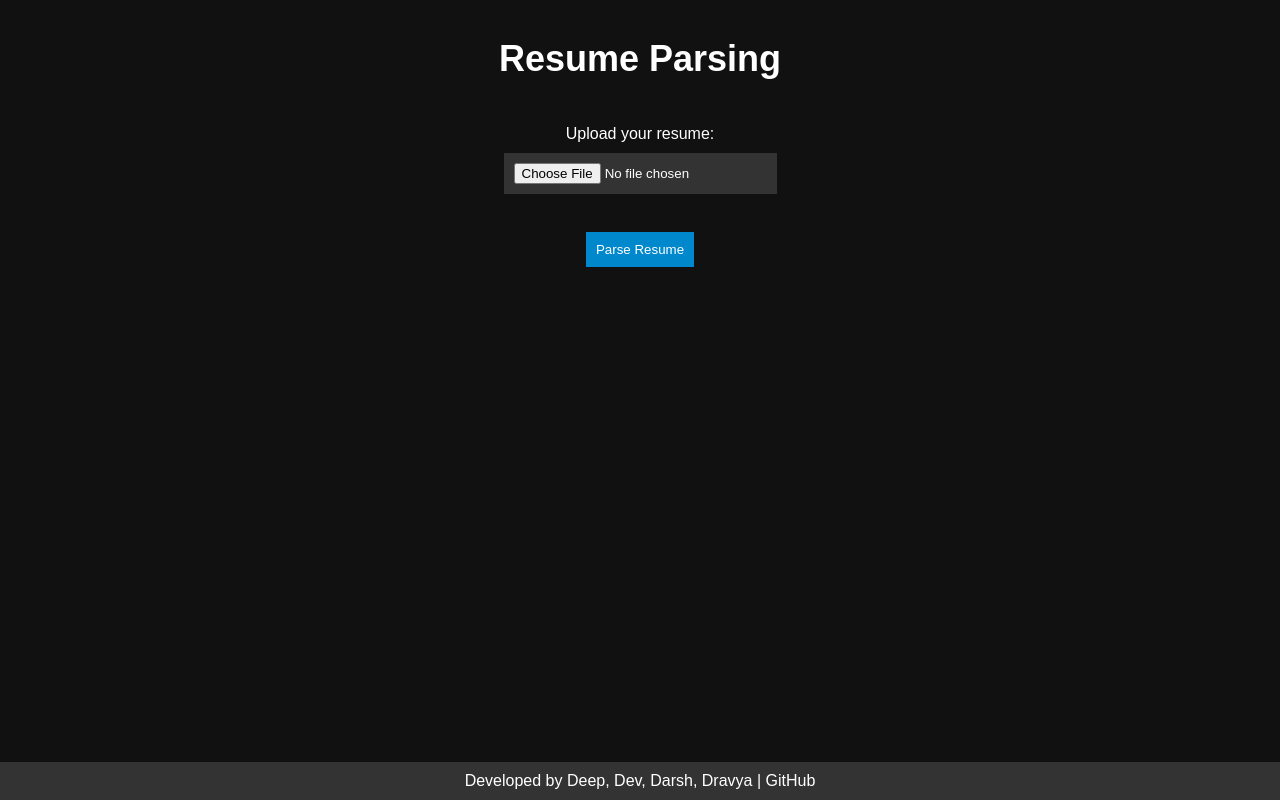
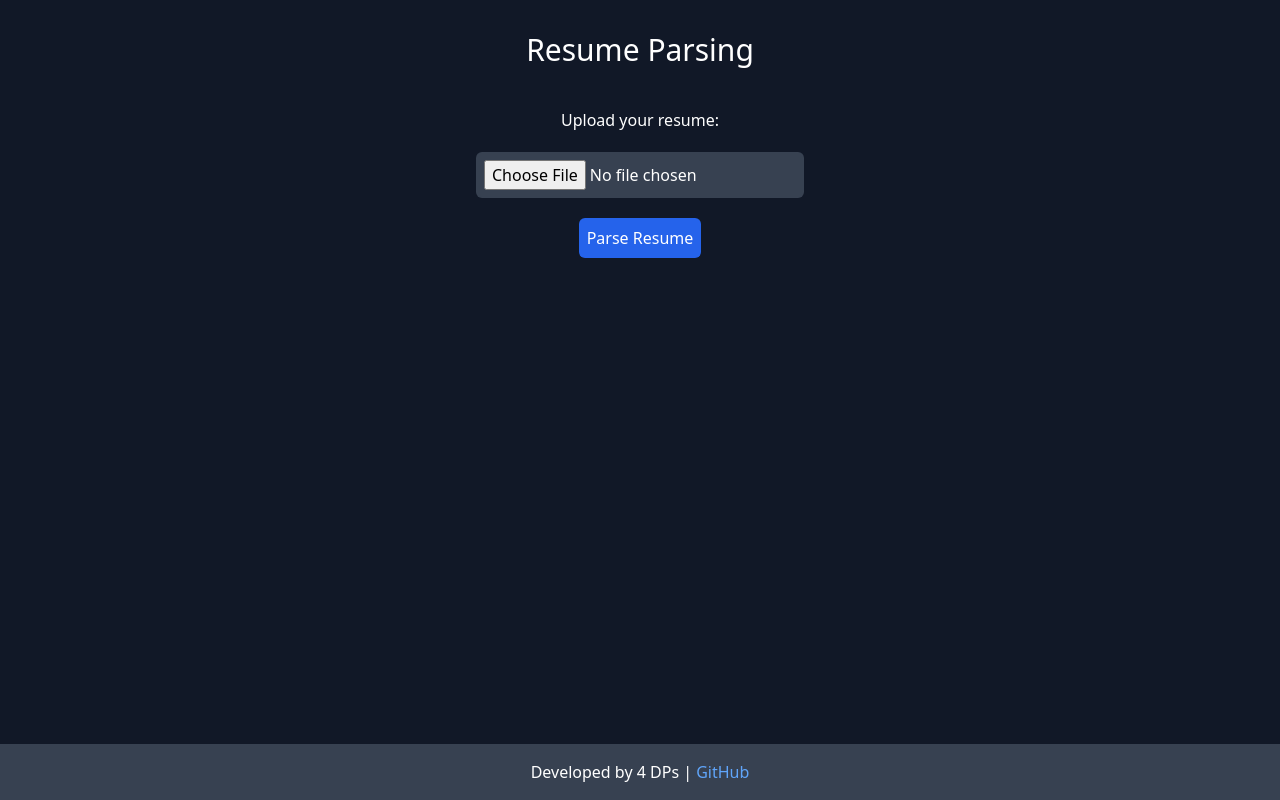
Before and after one commit to Deep4GB/Resume-NLP-Parser, a Flask app: page / in a window 1280 px wide. Run offline with Flask 3, Linux system fonts and the light colour scheme; some libraries are stand-ins or nearby versions.

Commit message:
frontend updated

```diff
--- a/templates/index.html
+++ b/templates/index.html
@@ -1,94 +1,138 @@
 <!DOCTYPE html>
-<html>
+<html lang="en">
 <head>
+    <meta charset="UTF-8">
+    <meta name="viewport" content="width=device-width, initial-scale=1.0">
     <title>Resume Parsing</title>
-    <style>
-        body {
-            font-family: 'Graphik', sans-serif;
-            background-color: #111;
-            color: #fff;
-            margin: 0;
-            padding: 0;
-            text-align: center;
-            display: flex;
-            flex-direction: column;
-            min-height: 100vh;
+    <link href="https://cdn.jsdelivr.net/npm/tailwindcss@2.2.19/dist/tailwind.min.css" rel="stylesheet">
+    <script src="https://cdn.jsdelivr.net/npm/chart.js@3.7.0/dist/chart.min.js"></script>
+</head>
+<body class="bg-gray-900 text-white min-h-screen flex flex-col">
+
+    <h1 class="text-3xl mt-8 text-center">Resume Parsing</h1>
+
+    <form method="POST" action="/upload" enctype="multipart/form-data" class="text-center mt-10" id="resume-form">
+        <label for="resume_file" class="block mb-5">Upload your resume:</label>
+        <input type="file" name="resume_file" class="bg-gray-700 text-white p-2 rounded-md">
+        <br>
+        <button type="submit" class="bg-blue-600 text-white p-2 rounded-md cursor-pointer mt-5" id="parse-button">
+            Parse Resume
+        </button>
+    </form>
+
+    <div id="loading" class="hidden text-center mt-10">
+        <p class="text-xl">Parsing your resume...</p>
+        <div class="animate-spin mt-4 mx-auto text-blue-600">&#9696;</div>
+    </div>
+
+    <div id="results" class="hidden text-center mt-6">
+        <h2 class="text-xl">Parsed Resume Information:</h2>
+        <div class="flex justify-center mt-4">
+            <div class="w-1/2 bg-gray-800 p-4 rounded-md ml-8">
+                <ul class="text-left" id="parsed-data">
+                    <!-- Parsed data will be displayed here dynamically using JavaScript -->
+                </ul>
+            </div>
+            <div class="w-1/2 bg-gray-800 p-4 rounded-md ml-6 mr-8">
+                <!-- Placeholder for your graph -->
+                <div class="bg-blue-600 h-32 rounded-md mb-4">Graph Placeholder</div>
+                <!-- Placeholder for your rating -->
+                <div class="bg-yellow-500 h-10 rounded-md">Rating Placeholder</div>
+            </div>
+        </div>
+        <button type="button" class="bg-blue-600 text-white p-2 rounded-md cursor-pointer mx-auto mt-8" id="parse-another-button">
+            Parse Another Resume
+        </button>
+    </div>
+
+    <div class="w-10% mx-auto">
+        <!-- 10% margin on left and right side -->
+    </div>
+
+    <footer class="bg-gray-700 p-4 mt-auto text-center">
+        <p class="text-base">Developed by 4 DPs | <a href="https://github.com/Deep4GB/Resume-NLP-Parser" class="text-blue-400 hover:underline" target="_blank">GitHub</a></p>
+    </footer>
+
+    <script>
+        const resumeForm = document.getElementById('resume-form');
+        const parseButton = document.getElementById('parse-button');
+        const loading = document.getElementById('loading');
+        const results = document.getElementById('results');
+        const parsedData = document.getElementById('parsed-data');
+        const parseAnotherButton = document.getElementById('parse-another-button');
+
+        // Function to center the "Parse Resume" button
+        function centerParseButton() {
+            parseButton.style.display = 'block';
+            parseButton.style.margin = '0 auto';
         }
 
-        h1 {
-            margin-top: 3%;
-            font-size: 36px;
-        }
+        resumeForm.addEventListener('submit', async (e) => {
+            e.preventDefault();
+            parseButton.style.display = 'none';
+            loading.style.display = 'block';
 
-        form {
-            text-align: center;
-            margin-top: 20px;
-        }
+            // Simulate parsing with a delay (you should replace this with your actual parsing logic)
+            setTimeout(() => {
+                loading.style.display = 'none';
+                results.style.display = 'block';
+                parseAnotherButton.style.display = 'block'; // Show the "Parse Another Resume" button
 
-        label {
-            display: block;
-            margin-bottom: 10px;
-        }
+                // Replace this with your parsed data
+                const parsedResume = {
+                    Name: 'John Doe',
+                    Email: 'johndoe@example.com',
+                    Phone: '123-456-7890',
+                    Skills: ['Skill 1', 'Skill 2'],
+                    Experience: '5 years',
+                    Education: 'B.S. in Computer Science'
+                };
 
-        input[type="file"] {
-            display: block;
-            margin: 0 auto;
-            background-color: #333;
-            color: #fff;
-            padding: 10px;
-            border: none;
-        }
+                Object.keys(parsedResume).forEach(key => {
+                    const li = document.createElement('li');
+                    li.innerHTML = `<strong>${key}:</strong> ${parsedResume[key]}`;
+                    parsedData.appendChild(li);
+                });
 
-        input[type="submit"] {
-            display: block;
-            margin: 20px auto;
-            background-color: #0088cc;
-            color: #fff;
-            padding: 10px;
-            border: none;
-            cursor: pointer;
-        }
+                // Create a Chart.js circular graph (replace with your own data)
+                const ctx = document.getElementById('fit-chart').getContext('2d');
+                const data = {
+                    labels: ['Fit Percentage'],
+                    datasets: [{
+                        data: [75], // Adjust this value as needed
+                        backgroundColor: ['rgba(75, 192, 192, 0.6)'],
+                    }],
+                };
 
-        h2 {
-            font-size: 24px;
-        }
+                const options = {
+                    responsive: true,
+                    maintainAspectRatio: false,
+                    scales: {
+                        x: {
+                            display: false,
+                        },
+                        y: {
+                            display: false,
+                        },
+                    },
+                };
 
-        footer {
-            background-color: #333;
-            padding: 10px;
-            margin-top: auto;
-        }
+                const myChart = new Chart(ctx, {
+                    type: 'doughnut',
+                    data: data,
+                    options: options,
+                });
+            }, 2000); // Simulated 2-second delay
+        });
 
-        p {
-            font-size: 16px;
-            margin: 0;
-        }
-    </style>
-</head>
-<body>
-    <h1>Resume Parsing</h1>
+        // Add event listener for the "Parse Another Resume" button
+        parseAnotherButton.addEventListener('click', () => {
+            results.style.display = 'none';
+            parsedData.innerHTML = ''; // Clear previous parsed data
+            parseAnotherButton.style.display = 'none';
+            centerParseButton(); // Center the "Parse Resume" button
+        });
+    </script>
 
-    <form method="POST" action="/" enctype="multipart/form-data">
-        <label for="resume_file">Upload your resume:</label>
-        <input type="file" name="resume_file">
-        <br>
-        <input type="submit" value="Parse Resume">
-    </form>
-
-    {% if parsed_data %}
-    <h2>Parsed Resume Information:</h2>
-    <ul>
-        <li><strong>Name:</strong> {{ parsed_data['Name'] }}</li>
-        <li><strong>Email:</strong> {{ parsed_data['Email'] }}</li>
-        <li><strong>Phone:</strong> {{ parsed_data['Phone'] }}</li>
-        <li><strong>Skills:</strong> {{ ', '.join(parsed_data['Skills']) }}</li>
-        <li><strong>Experience:</strong> {{ parsed_data['Experience'] }}</li>
-        <li><strong>Education:</strong> {{ parsed_data['Education'] }}</li>
-    </ul>
-    {% endif %}
-
-    <footer>
-        <p>Developed by Deep, Dev, Darsh, Dravya | <a href="https://github.com/Deep4GB/Resume-NLP-Parser" style="color: #fff; text-decoration: none;">GitHub</a></p>
-    </footer>
 </body>
 </html>
```
